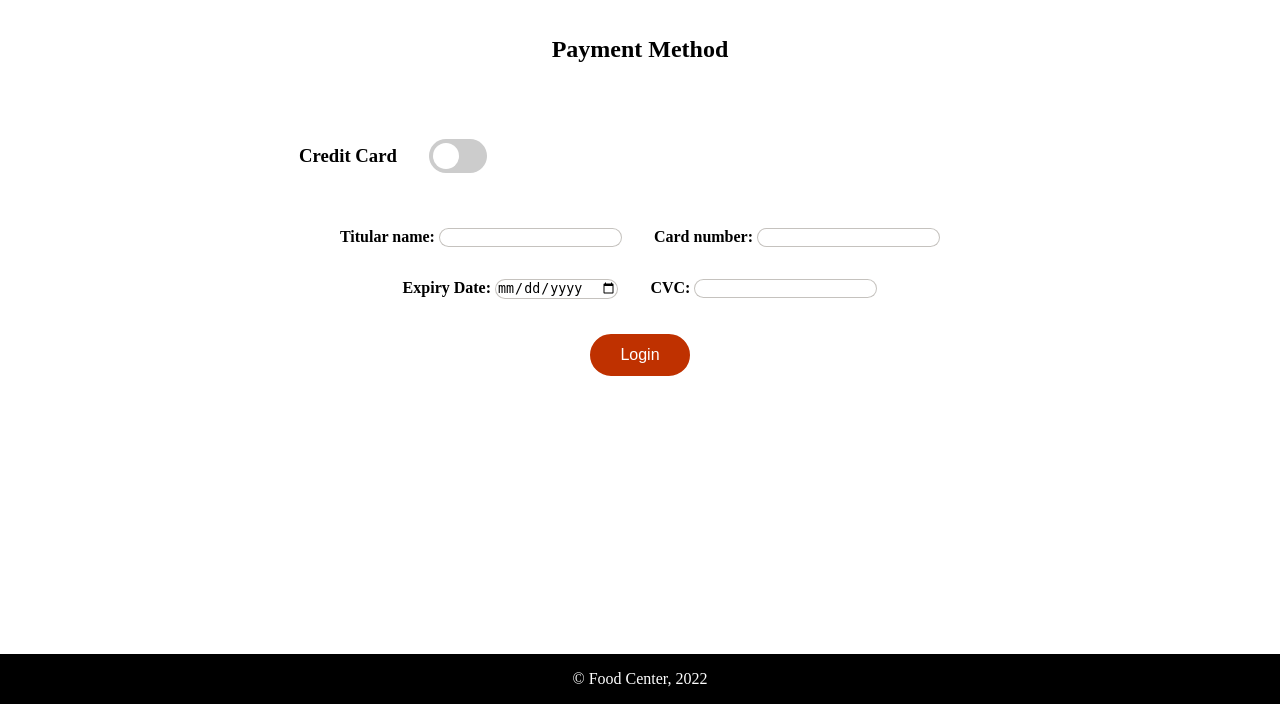
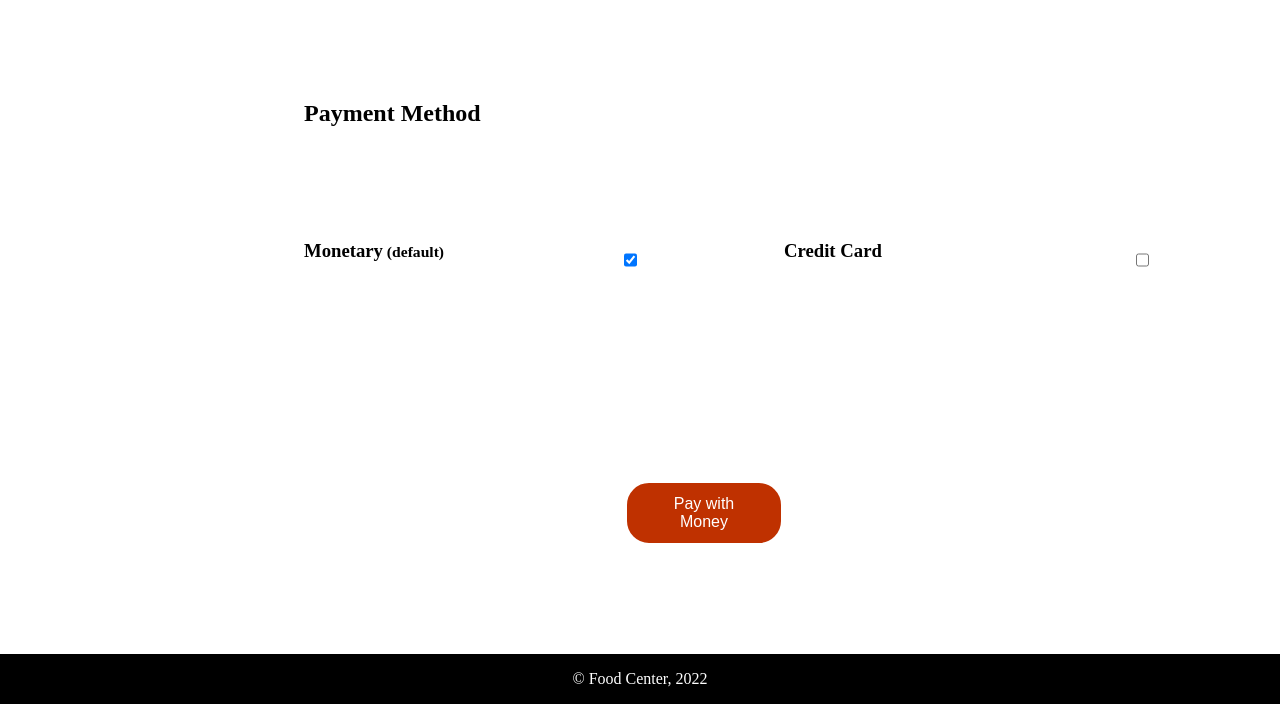
Before and after one commit to TiagoBranquinho/LTW_Project, a PHP site: page /payment.php in a window 1280 px wide. Shown: the part 96-800 px from the top of the page. Run offline with PHP 8.4, Linux system fonts and the light colour scheme.

Commit message:
Payment menu

```diff
--- a/css/responsive.css
+++ b/css/responsive.css
@@ -1,36 +1,16 @@
-.payment ~ div{
-  display: hidden;
+.payment input:nth-of-type(1) ~ :not(button, input, h3){
+    opacity: 0;
 }
-.slider {
-    position: absolute;
-    cursor: pointer;
-    top: 0;
-    left: 0;
-    right: 0;
-    bottom: 0;
-    background-color: #ccc;
-    transition: .4s;
-  }
 
-  .slider:before {
-    position: absolute;
-    content: "";
-    height: 26px;
-    width: 26px;
-    left: 4px;
-    bottom: 4px;
-    background-color: white;
-    transition: .4s;
-  }
+.payment input:nth-of-type(1):checked ~ button:after{
+    content: ' Money';
+}
 
-  input:checked + .slider {
-    background-color: #F3a918;
-  }
+.payment input:nth-of-type(2):checked ~ button:after{
+    content: ' Card';
+}
 
-  input:focus + .slider {
-    box-shadow: 0 0 1px #F3a918;
-  }
-
-  input:checked + .slider:before {
-    transform: translateX(26px);
-  }
+.payment input:nth-of-type(2):checked ~ :not(button, input, h3){
+    opacity: 1;
+    transition: opacity 1s;
+}
--- a/css/style.css
+++ b/css/style.css
@@ -312,61 +312,66 @@ ul{
 }
 
 .payment{
-    display: flex;
-    flex-direction: row;
-    flex-wrap: wrap;
-    row-gap: 5em;
-    margin-top: 1em;
-}
-
-.payment{
-    display: flex;
-    flex-direction: column;
-    gap: 2em;
+    display: grid;
+    grid-template-rows: 10em repeat(4,5em);
+    grid-template-columns: 20em 10em 17em 5em;
+    margin: 5em 5em 5em 15em;
 }
 
 .payment h2{
-    align-self: center;
+    grid-row-start: 1;
 }
 
-.payment div{
-    display: flex;
-    align-items: center;
-    justify-content: center;
-    gap: 2em;
+.payment input, .payment h3{
+    grid-row-start: 2;
+    margin: 0em;
+    width: fit-content;
+}
+
+.payment h3:first-of-type{
+    grid-column-start: 1;
+}
+
+.payment h3:nth-of-type(2){
+    grid-column-start: 3;
+}
+
+.payment input:nth-of-type(1){
+    grid-column-start: 2;
+}
+
+.payment input:nth-of-type(2){
+    grid-column-start: 5;
+}
+
+
+.payment label:nth-of-type(1){
+    grid-row-start: 3;
+    grid-column-start: 1;
+}
+
+.payment li input{
+    width: fit-content;
+    margin: 0;
+}
+
+.payment label:nth-of-type(2){
+    grid-row-start: 3;
+    grid-column-start: 3;
+}
+
+.payment label:nth-of-type(3){
+    grid-row-start: 4;
+}
+
+.payment label:nth-of-type(4){
+    grid-row-start: 4;
+    grid-column-start: 3;
 }
 
 .payment button{
-    align-self: center;
-}
-
-
-.switch {
-    position: relative;
-    display: inline-block;
-    background-color: none;
-    width: 60px;
-    height: 34px;
-    width:calc(50% - 24px);
-  }
-
-  .switch input {
-    opacity: 0;
-    width: 0;
-    height: 0;
-  }
-
-  .slider.round {
-    border-radius: 34px;
-    width: 58px;
-  }
-
-  .slider.round:before {
-    border-radius: 50%;
-  }
-.payment input{
-    width: fit-content;
-    height: fit-content;
+    grid-row-start: 5;
+    grid-column-start: 2;
 }
 
 .register {
--- a/payment.php
+++ b/payment.php
@@ -5,30 +5,23 @@
 <main>
     <form class="payment" action="action_payment.php" method="POST">
         <h2>Payment Method</h2>
-        <div>
+        <h3>Monetary<small> (default)</small></h3>
+        <input type="checkbox" name="payment" value="money" checked>
         <h3>Credit Card</h3>
-        <label class="switch">
-            <input type="checkbox">
-             <span class="slider round"></span>
-        </label>
-        </div>
-        <div>
+        <input type="checkbox" name="payment" value="card">
         <label><strong>Titular name:</strong>
             <input type="text" name="titular">
         </label>
-        <label id="aa"><strong>Card number:</strong>
+        <label><strong>Card number:</strong>
             <input type="text" name="number">
         </label>
-        </div>
-        <div>
-        <label id="ab"><strong>Expiry Date:</strong>
+        <label><strong>Expiry Date:</strong>
             <input type="date" name="date">
         </label>
         <label><strong>CVC:</strong>
             <input type="password" name="cvc">
         </label>
-        </div>
-        <button type="submit">Login</button>
+        <button type="submit">Pay with</button>
     </form>
 </main>
 <?php output_footer();?>
--- /dev/null
+++ b/script.js
@@ -0,0 +1,18 @@
+const checkboxes = document.querySelectorAll('.payment input')
+
+document.body.addEventListener('click', (e) => {
+  let found = 0;
+  for (const c of checkboxes) {
+    c.checked = false
+  }
+
+  for (const c of checkboxes) {
+      if(c === e.target){
+        c.checked = true
+        found = 1;
+      }
+  }
+  if(!found){
+    checkboxes[0].checked = true;
+  }
+})
--- a/templates/common.tpl.php
+++ b/templates/common.tpl.php
@@ -6,6 +6,7 @@
                 <meta charset="UTF-8">
                 <link href="../css/style.css" rel="stylesheet">
                 <link href="../css/responsive.css" rel="stylesheet">
+                <script src="script.js" defer></script>
 
             </head>
             <body>
```
